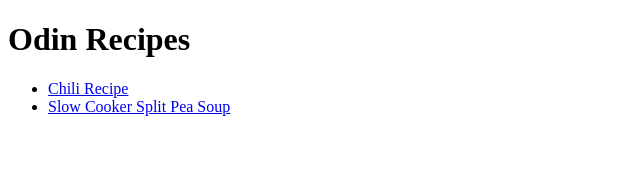
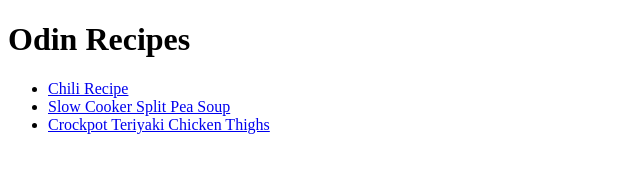
Before and after one commit to b-requejo/odin-recipes, a plain HTML site: page index.html in a window 1280 px wide. Shown: the whole page, without its empty margins (0-640 px from the left). Drawn offline with Linux system fonts and the light colour scheme.

Commit message:
Modified to add url link for new recipe

```diff
--- a/index.html
+++ b/index.html
@@ -14,6 +14,9 @@
             <li>
                 <a href="./recipes/split_pea_soup.html">Slow Cooker Split Pea Soup</a>
             </li>
+            <li>
+                <a href="./recipes/Teriyaki_chicken_thighs.html" target="_blank" rel="noreferrer">Crockpot Teriyaki Chicken Thighs</a>
+            </li>
         </ul>
 
     </body>
```
